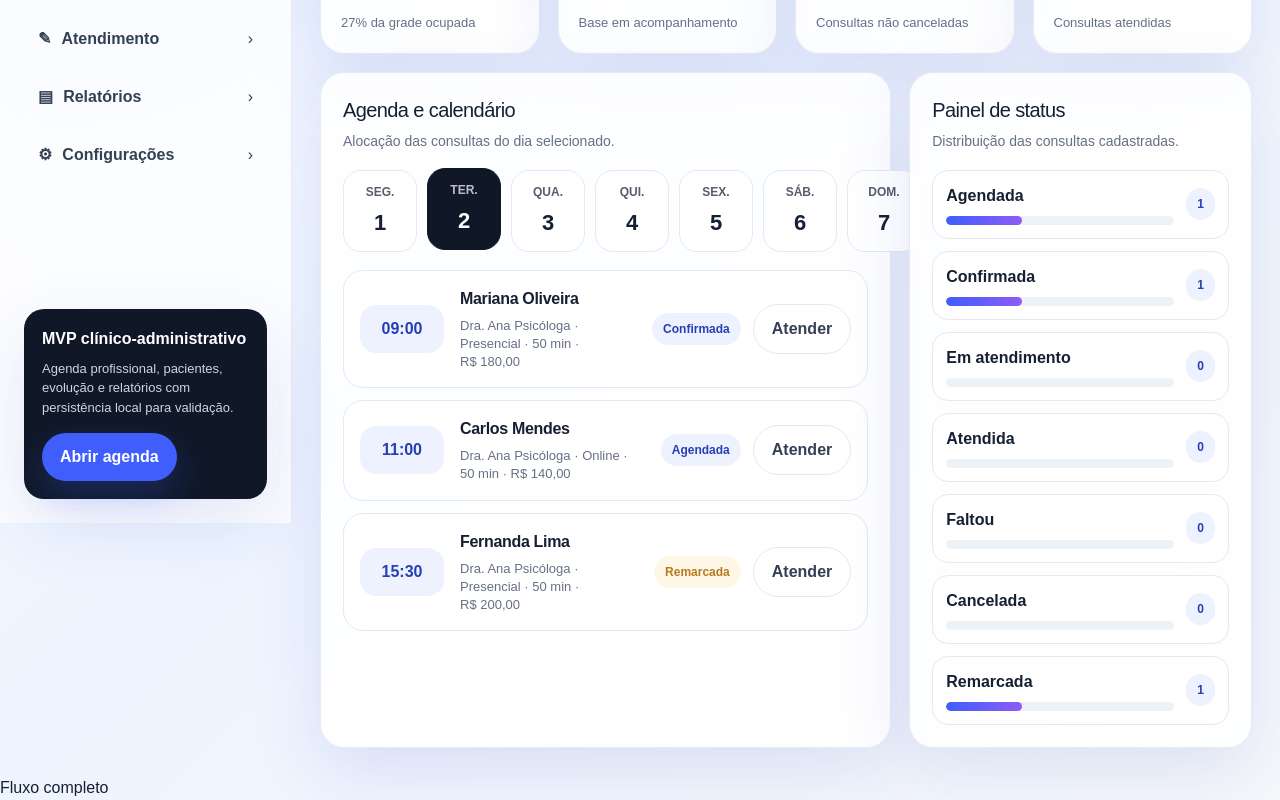
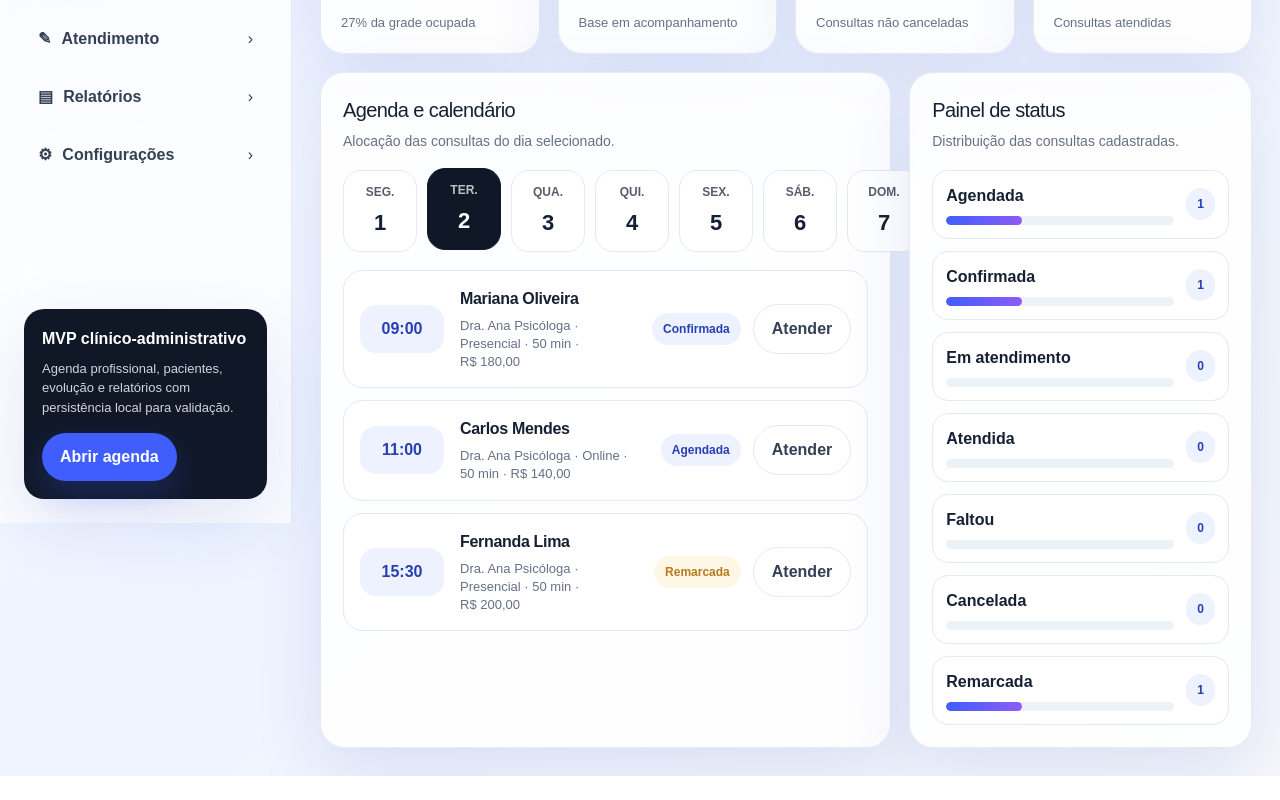
Before and after one commit to anjobrito/clinicflow-psico, a Next.js app: page / in a window 1280 px wide. Shown: the part 277-1077 px from the top of the page. After the commit the page ends 1053 px from the top, so only its background shows below. Built offline with nearby package versions, Linux system fonts and the light colour scheme.

Commit message:
chore: remove fluxo shortcut from layout

```diff
--- a/app/layout.tsx
+++ b/app/layout.tsx
@@ -25,12 +25,7 @@ export default function RootLayout({
 }>) {
   return (
     <html lang="pt-BR" className={`${geistSans.variable} ${geistMono.variable}`}>
-      <body>
-        {children}
-        <a className="process-shortcut" href="/fluxo">
-          Fluxo completo
-        </a>
-      </body>
+      <body>{children}</body>
     </html>
   );
 }
```
